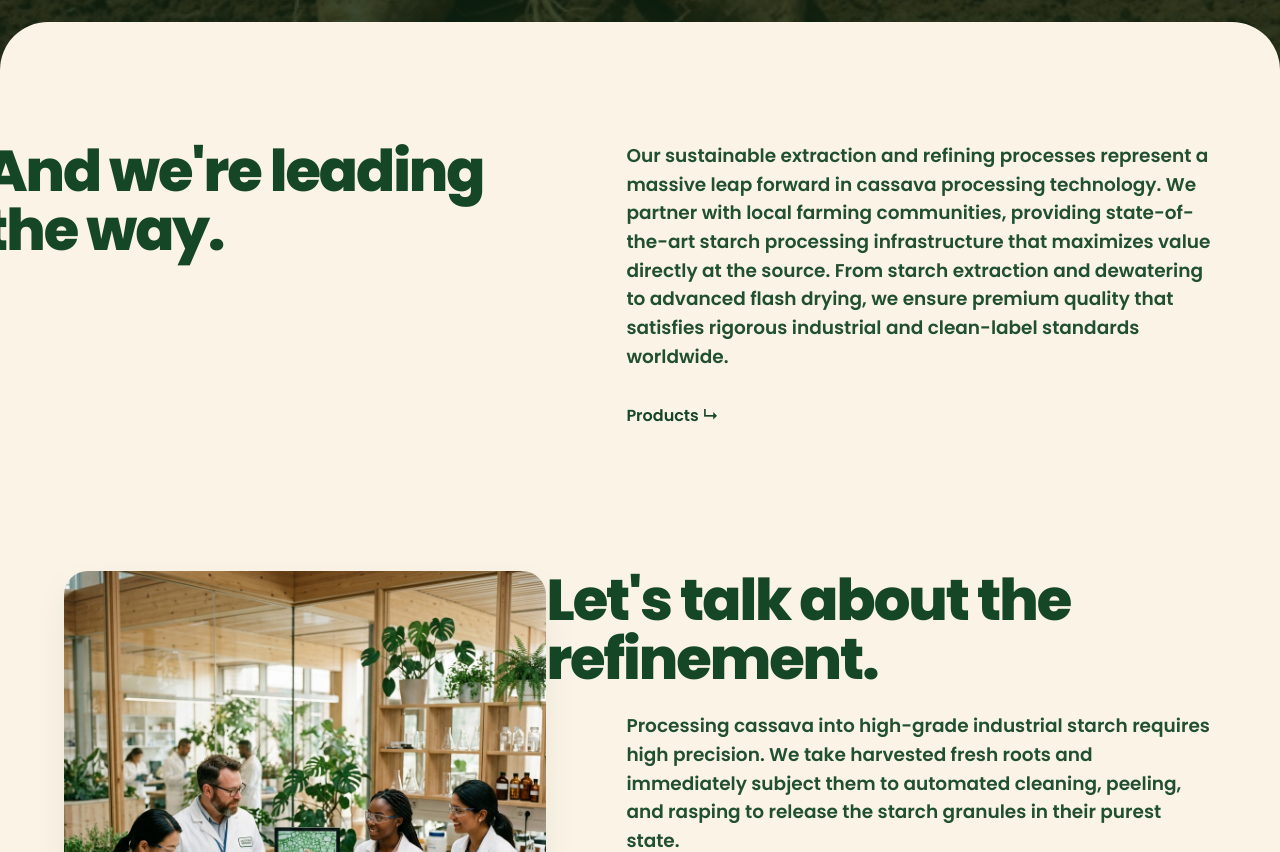
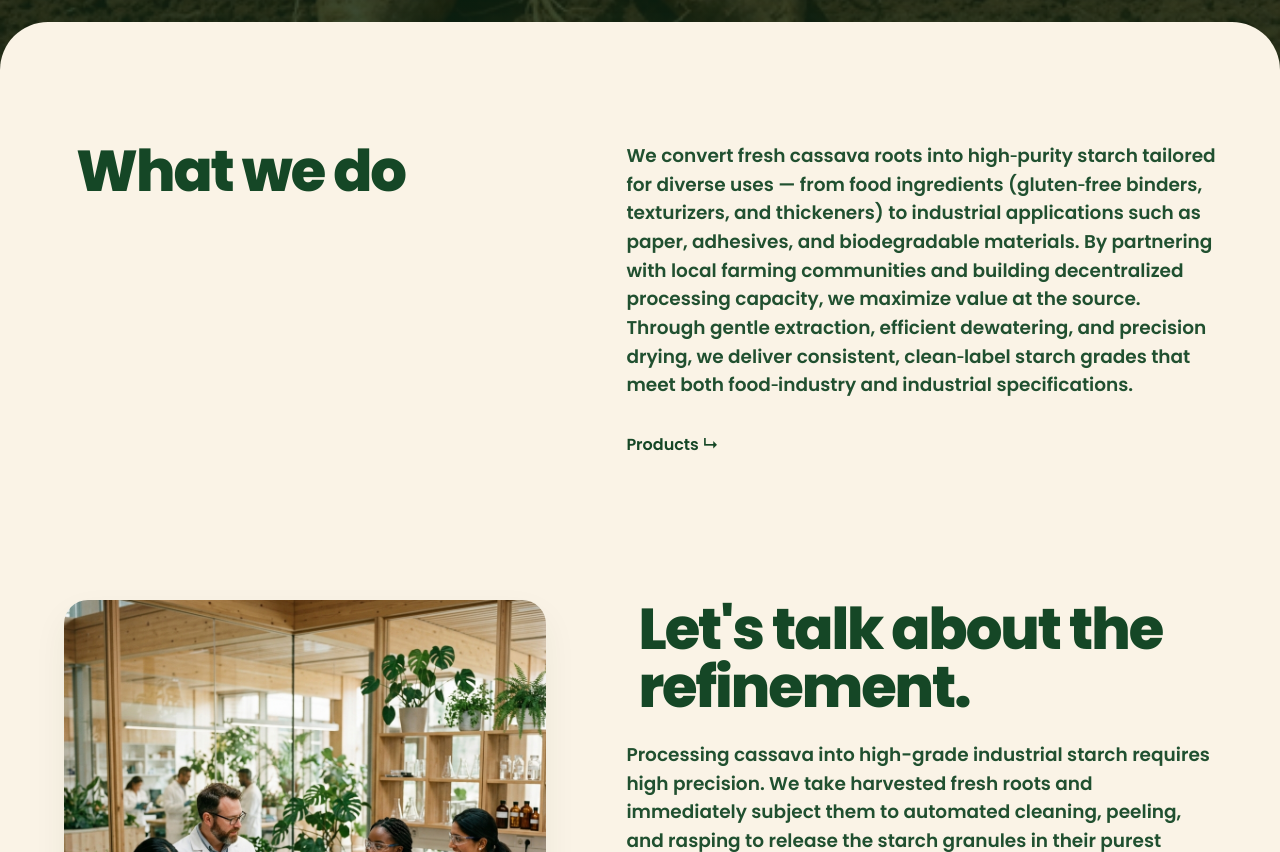
Before and after one commit to Bennymens/Cross-world-investment-limited, a React (Vite) app: page / in a window 1280 px wide. Shown: the part 3436-4288 px from the top of the page. Built offline with nearby package versions, Linux system fonts and the light colour scheme.

Commit message:
new updates

```diff
--- a/src/pages/Home.css
+++ b/src/pages/Home.css
@@ -742,6 +742,23 @@
   }
 }
 
+/* Specific override to nudge the 'What we do' heading slightly right
+   (it was pushed too far left by the global negative margin) */
+@media (min-width: 901px) {
+  .what-we-do-panel-1 .story-heading {
+    margin-left: 12px;
+    max-width: calc(100% - 12px);
+  }
+}
+
+/* Nudge the 'Let's talk about the refinement.' heading right on desktop */
+@media (min-width: 901px) {
+  .what-we-do-panel-2 .story-heading {
+    margin-left: 12px;
+    max-width: calc(100% - 12px);
+  }
+}
+
 .story-text {
   font-size: 18.5px; /* Increased font size of subtexts */
   font-weight: 550; /* Added font weight to make it thicker */
@@ -762,7 +779,9 @@
   display: inline-flex;
   align-items: center;
   gap: 6px;
-  transition: gap 0.3s ease, opacity 0.2s ease;
+  transition:
+    gap 0.3s ease,
+    opacity 0.2s ease;
   width: fit-content;
   position: relative;
   padding-bottom: 2px;
--- a/src/pages/Home.jsx
+++ b/src/pages/Home.jsx
@@ -6,6 +6,8 @@ import farmImg from "../assets/farm-aerial.png";
 import produceImg from "../assets/fresh-produce.png";
 import longevityImg from "../assets/produce-longevity.png";
 import labImg from "../assets/team-lab.png";
+import cassavaImg from "../assets/Cassava.png";
+import cassavaBg from "../assets/cassava 1.webp";
 
 /* Reusable scroll-reveal hook */
 function useReveal(threshold = 0.15) {
@@ -99,10 +101,8 @@ export default function Home() {
 
       {/* ===== SCROLLABLE OVERLAPPING CREAM WRAPPER ===== */}
       <div className="home-content-scroll">
-
         {/* ===== STORY SEQUENCES (Apeel Style) ===== */}
         <section className="story-panels-container">
-
           {/* Panel 1: Fresher & Better */}
           <div className="story-panel row-text-right" ref={storyRef1}>
             <div className="story-col col-left">
@@ -112,19 +112,37 @@ export default function Home() {
             </div>
             <div className="story-col col-right">
               <p className="story-text">
-                Cassava is a vital staple crop for over 800 million people, yet it is highly perishable and must be processed within 24 to 48 hours of harvest before it spoils. Processing cassava roots into high-value starch preserves this critical food source, extending its usability indefinitely and preventing massive post-harvest loss.
+                Cassava is a vital staple crop for over 800 million people, yet
+                it is highly perishable and must be processed within 24 to 48
+                hours of harvest before it spoils. Processing cassava roots into
+                high-value starch preserves this critical food source, extending
+                its usability indefinitely and preventing massive post-harvest
+                loss.
               </p>
               <p className="story-text">
-                Traditional processing methods, however, are often inefficient and resource-intensive. They require substantial volumes of fresh water and rely on manual techniques that yield inconsistent starch quality, reducing the profit margins of smallholder farmers.
+                Traditional processing methods, however, are often inefficient
+                and resource-intensive. They require substantial volumes of
+                fresh water and rely on manual techniques that yield
+                inconsistent starch quality, reducing the profit margins of
+                smallholder farmers.
               </p>
               <p className="story-text">
-                Sadly, without access to modern processing facilities, farming communities are forced to sell their tubers at rock-bottom prices or watch their harvests go to waste, compounding rural poverty and limiting economic mobility.
+                Sadly, without access to modern processing facilities, farming
+                communities are forced to sell their tubers at rock-bottom
+                prices or watch their harvests go to waste, compounding rural
+                poverty and limiting economic mobility.
               </p>
               <p className="story-text">
-                By introducing sustainable, advanced starch extraction technologies, we can recycle processing water, optimize energy usage, and dramatically improve extraction yields. This transforms the humble root into a premium industrial ingredient.
+                By introducing sustainable, advanced starch extraction
+                technologies, we can recycle processing water, optimize energy
+                usage, and dramatically improve extraction yields. This
+                transforms the humble root into a premium industrial ingredient.
               </p>
               <p className="story-text">
-                We approach cassava processing differently—maximizing output, minimizing ecological impact, and creating a robust, reliable value chain that benefits both local farmers and global industries.
+                We approach cassava processing differently—maximizing output,
+                minimizing ecological impact, and creating a robust, reliable
+                value chain that benefits both local farmers and global
+                industries.
               </p>
               <Link to="/our-story" className="story-link">
                 Our Story ↳
@@ -139,17 +157,27 @@ export default function Home() {
                 Using technology to refine roots.
               </h2>
               <p className="story-text">
-                We extract premium starch from fresh cassava roots using sustainable, advanced refining technology that isolates pure starch granules while recycling process water and preserving the crop's natural properties.
+                We extract premium starch from fresh cassava roots using
+                sustainable, advanced refining technology that isolates pure
+                starch granules while recycling process water and preserving the
+                crop's natural properties.
               </p>
               <p className="story-text">
-                In doing so, we deliver a highly functional, gluten-free, and neutral-taste binder and texturizer for global food and manufacturing markets, while ensuring smallholder farmers receive stable, fair prices for their harvest.
+                In doing so, we deliver a highly functional, gluten-free, and
+                neutral-taste binder and texturizer for global food and
+                manufacturing markets, while ensuring smallholder farmers
+                receive stable, fair prices for their harvest.
               </p>
               <Link to="/products" className="story-link">
                 Products ↳
               </Link>
             </div>
             <div className="story-col col-right">
-              <img src="/src/assets/Cassava.png" alt="Cassava Processing" className="starch-image-display" />
+              <img
+                src={cassavaImg}
+                alt="Cassava Processing"
+                className="starch-image-display"
+              />
             </div>
           </div>
 
@@ -162,66 +190,89 @@ export default function Home() {
             </div>
             <div className="story-col col-right">
               <p className="story-text">
-                Standard industrial starches (sourced from maize, potato, or wheat) often undergo heavy chemical modification to achieve stability and viscosity.
+                Standard industrial starches (sourced from maize, potato, or
+                wheat) often undergo heavy chemical modification to achieve
+                stability and viscosity.
               </p>
               <p className="story-text">
-                Our cassava starch offers high natural paste clarity, excellent freeze-thaw stability, and a neutral taste profile without the need for synthetic additives or intense chemical processing.
+                Our cassava starch offers high natural paste clarity, excellent
+                freeze-thaw stability, and a neutral taste profile without the
+                need for synthetic additives or intense chemical processing.
               </p>
               <p className="story-text">
-                To learn more about our quality grades and purity standards, explore our FAQs: Starch Quality and Specifications.
+                To learn more about our quality grades and purity standards,
+                explore our FAQs: Starch Quality and Specifications.
               </p>
               <Link to="/faq" className="story-link">
                 FAQs ↳
               </Link>
             </div>
           </div>
-
         </section>
-
-
       </div>
 
       {/* ===== SECTION 5: STATISTICS (Full-bleed Background Image) ===== */}
       <section className="stats-section" ref={statsRef}>
-        <img src="/src/assets/cassava 1.webp" alt="Cassava Starch Processing Background" className="stats-bg-image" />
+        <img
+          src={cassavaBg}
+          alt="Cassava Starch Processing Background"
+          className="stats-bg-image"
+        />
         <div className="stats-overlay" />
         <div className="stats-content-wrapper">
-          <h2 className="stats-main-heading">Our sustainability impact since 2021</h2>
+          <h2 className="stats-main-heading">
+            Our sustainability impact since 2021
+          </h2>
           <div className="stats-grid">
             <div className="stat-card">
               <AnimatedNumber value={166} suffix="M" />
-              <p className="stat-label">pieces of fruit prevented from waste.</p>
+              <p className="stat-label">
+                pieces of fruit prevented from waste.
+              </p>
             </div>
             <div className="stat-card">
               <AnimatedNumber value={29.1} suffix="K" />
               <p className="stat-label">
-                metric tons CO₂-eq of greenhouse gas emissions avoided, the equivalent of planting 485,000 trees.
+                metric tons CO₂-eq of greenhouse gas emissions avoided, the
+                equivalent of planting 485,000 trees.
               </p>
             </div>
             <div className="stat-card">
               <AnimatedNumber value={7.0} suffix="B" />
-              <p className="stat-label">liters of water conserved, enough to fill 2,800 Olympic-sized swimming pools.</p>
+              <p className="stat-label">
+                liters of water conserved, enough to fill 2,800 Olympic-sized
+                swimming pools.
+              </p>
             </div>
           </div>
           <p className="stats-disclaimer">
-            * Calculated using Life Cycle Analysis methodology that has been third party verified as being compliant with ISO 14044 standards.
+            * Calculated using Life Cycle Analysis methodology that has been
+            third party verified as being compliant with ISO 14044 standards.
           </p>
         </div>
       </section>
 
       {/* ===== WHAT WE DO SECTIONS (Scroll overlap wrapper) ===== */}
       <div className="home-content-scroll what-we-do-wrapper">
-
         {/* What We Do Panel 1: Leading the way */}
-        <section className="story-panel row-text-right what-we-do-panel-1" ref={textImgRef}>
+        <section
+          className="story-panel row-text-right what-we-do-panel-1"
+          ref={textImgRef}
+        >
           <div className="story-col col-left">
-            <h2 className="story-heading">
-              And we're leading the way.
-            </h2>
+            <h2 className="story-heading">What we do</h2>
           </div>
           <div className="story-col col-right">
             <p className="story-text">
-              Our sustainable extraction and refining processes represent a massive leap forward in cassava processing technology. We partner with local farming communities, providing state-of-the-art starch processing infrastructure that maximizes value directly at the source. From starch extraction and dewatering to advanced flash drying, we ensure premium quality that satisfies rigorous industrial and clean-label standards worldwide.
+              We convert fresh cassava roots into high‑purity starch tailored
+              for diverse uses — from food ingredients (gluten‑free binders,
+              texturizers, and thickeners) to industrial applications such as
+              paper, adhesives, and biodegradable materials. By partnering with
+              local farming communities and building decentralized processing
+              capacity, we maximize value at the source. Through gentle
+              extraction, efficient dewatering, and precision drying, we deliver
+              consistent, clean‑label starch grades that meet both food‑industry
+              and industrial specifications.
             </p>
             <Link to="/products" className="story-link">
               Products ↳
@@ -230,31 +281,45 @@ export default function Home() {
         </section>
 
         {/* What We Do Panel 2: Refinement & Starch Processing */}
-        <section className="story-panel row-media-right what-we-do-panel-2" ref={findRef}>
+        <section
+          className="story-panel row-media-right what-we-do-panel-2"
+          ref={findRef}
+        >
           <div className="story-col col-left">
             <div className="what-we-do-image-wrapper">
-              <img src="/src/assets/team-lab.png" alt="Our refining team in action" className="what-we-do-image" />
+              <img
+                src={labImg}
+                alt="Our refining team in action"
+                className="what-we-do-image"
+              />
             </div>
           </div>
           <div className="story-col col-right">
-            <h2 className="story-heading">
-              Let's talk about the refinement.
-            </h2>
+            <h2 className="story-heading">Let's talk about the refinement.</h2>
             <p className="story-text">
-              Processing cassava into high-grade industrial starch requires high precision. We take harvested fresh roots and immediately subject them to automated cleaning, peeling, and rasping to release the starch granules in their purest state.
+              Processing cassava into high-grade industrial starch requires high
+              precision. We take harvested fresh roots and immediately subject
+              them to automated cleaning, peeling, and rasping to release the
+              starch granules in their purest state.
             </p>
             <p className="story-text">
-              Our processing cycle integrates cutting-edge centrifugal separation and hydrocyclone technology. This separates starch from fibers and proteins with zero chemicals, preserving the organic integrity of the crop while recycling up to 90% of the extraction water.
+              Our processing cycle integrates cutting-edge centrifugal
+              separation and hydrocyclone technology. This separates starch from
+              fibers and proteins with zero chemicals, preserving the organic
+              integrity of the crop while recycling up to 90% of the extraction
+              water.
             </p>
             <p className="story-text">
-              Finally, our high-speed flash dryers gently dehydrate the starch under strictly regulated temperatures. The result is an ultra-fine, pure white powder with consistent viscosity and high paste clarity, ready for regional and international supply chains.
+              Finally, our high-speed flash dryers gently dehydrate the starch
+              under strictly regulated temperatures. The result is an
+              ultra-fine, pure white powder with consistent viscosity and high
+              paste clarity, ready for regional and international supply chains.
             </p>
             <Link to="/faq" className="story-link">
               FAQs: Quality &amp; Process ↳
             </Link>
           </div>
         </section>
-
       </div>
     </main>
   );
```
Also changed, not shown: src/main.jsx (+32 -1 lines), src/assets/Favicon.png (added).
